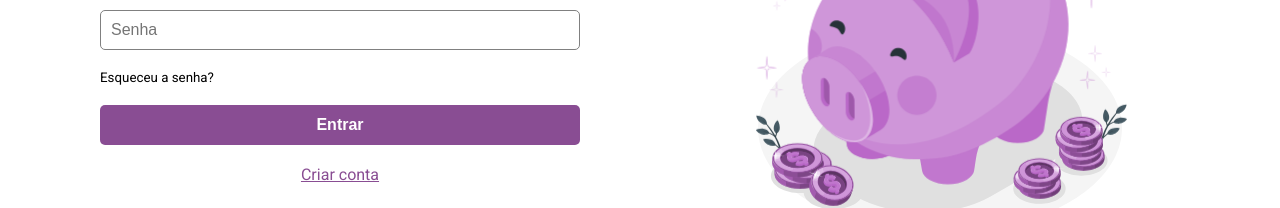
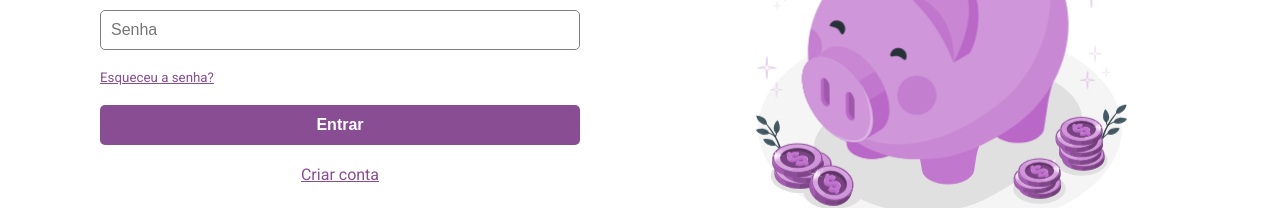
Before and after one commit to Sara01romao/cofre, a React (Vite) app: page / in a window 1280 px wide. Shown: the part 406-614 px from the top of the page. Built offline with nearby package versions, Linux system fonts and the light colour scheme.

Commit message:
link esqueceu senha

```diff
--- a/src/pages/Login/index.tsx
+++ b/src/pages/Login/index.tsx
@@ -21,7 +21,7 @@ export default function Login() {
           <h1>Login</h1>
           <Input typeInput="text" id="email" setChange={setEmail} value={email} placeholder="Email"/>
           <Input typeInput="password" id="password" setChange={setPassword} value={passaword} placeholder="Senha"/>
-          <small>Esqueceu a senha?</small>
+          <small><Link to="/">Esqueceu a senha?</Link></small>
 
           <Button txt="Entrar" ></Button>
           <Link to="/createLogin">Criar conta</Link>
```
